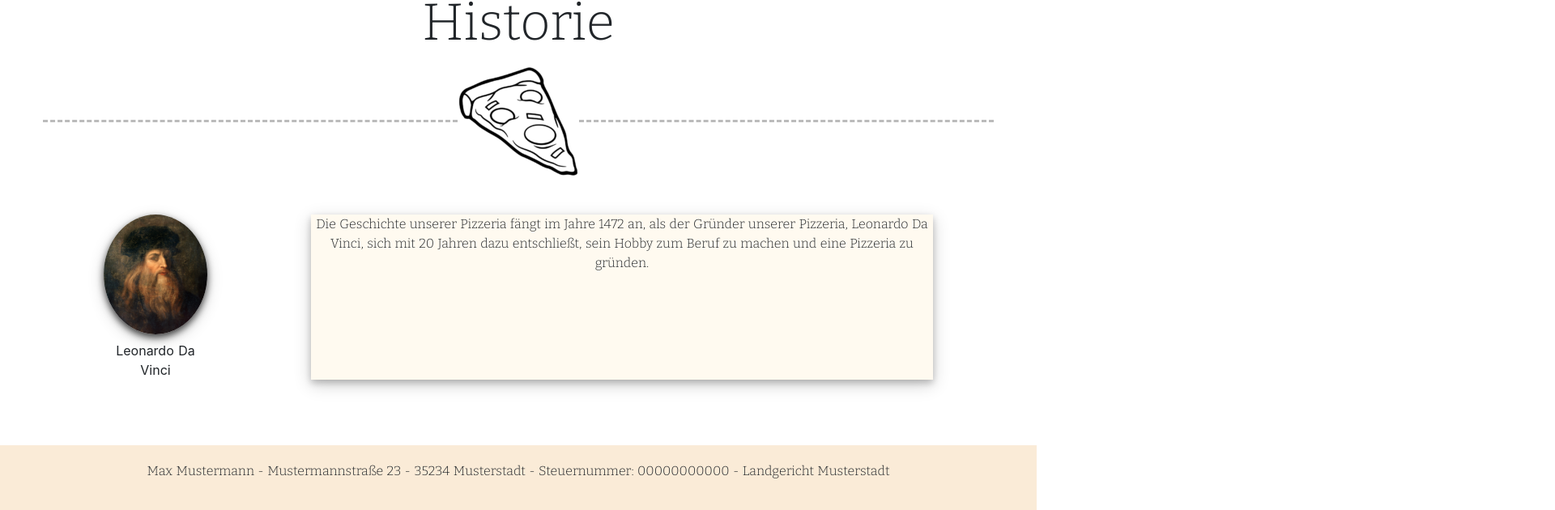
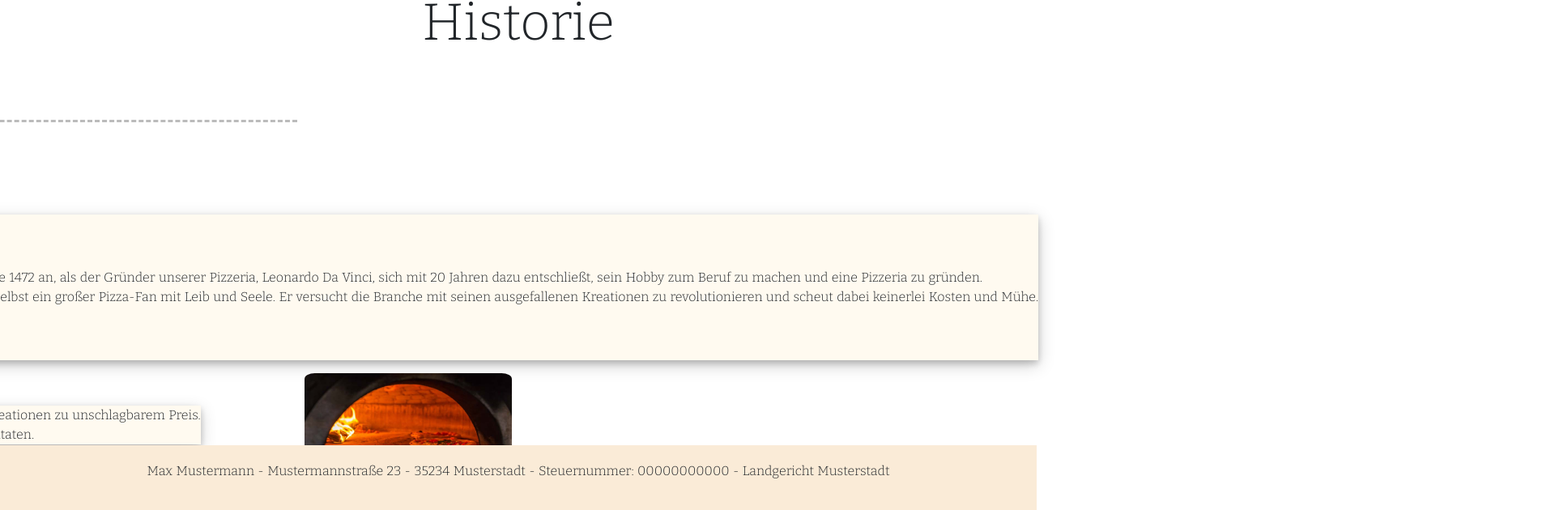
Before and after one commit to Fidelityyy/DaVinciNuxt, a Nuxt app: page /historie in a window 1280 px wide. Shown: the part 170-800 px from the top of the page at 81% size, 1920 px wide, since content can reach past the window. Built offline with nearby package versions, Linux system fonts and the light colour scheme.

Commit message:
Historie weiter verfeinert und Zahlungsmethode hinzugefügt

```diff
--- a/pages/historie.vue
+++ b/pages/historie.vue
@@ -4,26 +4,57 @@
       <Navbar />
     </div>
     <div id="body">
-      <h1>Historie</h1>
+      <h1 id = "überschrift">Historie</h1>
       <div id="erstercontainer">
         <hr class="dashed" />
         <img src="~assets/pizza2.png" alt="Pizza vector" /><img />
         <hr class="dashed" />
       </div>
-      <div id = "leonardocontainer">
-      <div id="leonardobox">
-        <img src="~assets/davinciportait.jpg" id = "leonardobild"/>
-        <p id="#leonardobildunterschrift">Leonardo Da Vinci</p>
-      </div>
-          <p id="leonardotext">
-          Die Geschichte unserer Pizzeria fängt im Jahre 1472 an, als der
+      <div id="leonardocontainer">
+        <div id="leonardobox">
+          <img src="~assets/davinciportait.jpg" id="leonardobild" />
+          <p id="#leonardobildunterschrift">Leonardo Da Vinci</p>
+        </div>
+        <p id="leonardotext">
+          Die Geschichte unseres Unternehmens fängt im Jahre 1472 an, als der
           Gründer unserer Pizzeria, Leonardo Da Vinci, sich mit 20 Jahren dazu
           entschließt, sein Hobby zum Beruf zu machen und eine Pizzeria zu
-          gründen.
+          gründen.<br />Da Vinci - eher bekannt durch seine literarischen Werke
+          - ist selbst ein großer Pizza-Fan mit Leib und Seele. Er versucht die
+          Branche mit seinen ausgefallenen Kreationen zu revolutionieren und
+          scheut dabei keinerlei Kosten und Mühe.
         </p>
       </div>
+      <div id="ofenpizzabox">
+        <p id="ofentext">
+          Diese Einstellung von Da Vinci haben wir uns zum Motto gemacht! Wir
+          bieten Ihnen stets neue Kreationen zu unschlagbarem Preis. <br />
+          Hierfür verwenden wir natürliche stets frische und echt italienische
+          Zutaten.
+        </p>
+        <img src="~assets/ofenpizza.jpg" id="ofenpizza" />
+      </div>
+      <div id="pizzeria">
+        <img src="~assets/pizzeria.webp" id="pizzeriabild" /><img />
+        <p id="pizzeriatext">
+          Unser Ristorante bietet Ihnen ein Ambiente, das seinesgleichen sucht.
+          Genießen Sie eine leckere Margherita-Pizza, während Sie den Abend auf
+          unserer Terasse mit Meeresblick ausklingen lassen oder entspannen Sie
+          sich an unserem Kamin zu einem köstlichen Cappucino.
+        </p>
+      </div>
+      <div id = "zahlungsmethoden">
+        <img src = "~assets/kreditkarte.png"/>
+        <h1 id = "zahlungsüberschrift">Haben Sie mal nicht das nötige Geld dabei? Kein Problem!</h1>
+        <p1 id ="zahlungsmethodentext">Bei uns können Sie in Bar oder bequem per Debitkarte bezahlen - natürlich kontaktlos!</p1>
+      </div>
     </div>
-    <div id="footer"><p>Max Mustermann - Mustermannstraße 23 - 35234 Musterstadt - Steuernummer: 00000000000 - Landgericht Musterstadt</p></div>
+    <div id="footer">
+      <p>
+        Max Mustermann - Mustermannstraße 23 - 35234 Musterstadt - Steuernummer:
+        00000000000 - Landgericht Musterstadt
+      </p>
+    </div>
   </div>
 </template>
 
@@ -86,12 +117,25 @@ hr.dashed {
 }
 
 #leonardotext {
+  display: flex;
+  align-items: center;
   text-align: center;
   margin-right: 10vw;
   margin-left: 10vw;
   font-family: "Bitter", serif;
   background-color: floralwhite;
-  box-shadow: 0 4px 8px 0 rgba(0, 0, 0, 0.2), 0 6px 20px 0 rgba(0, 0, 0, 0.19)
+  box-shadow: 0 4px 8px 0 rgba(0, 0, 0, 0.2), 0 6px 20px 0 rgba(0, 0, 0, 0.19);
+}
+
+#ofentext {
+  display: flex;
+  align-items: center;
+  text-align: center;
+  margin-right: 10vw;
+  margin-left: 10vw;
+  font-family: "Bitter", serif;
+  background-color: floralwhite;
+  box-shadow: 0 4px 8px 0 rgba(0, 0, 0, 0.2), 0 6px 20px 0 rgba(0, 0, 0, 0.19);
 }
 
 #leonardobox {
@@ -103,8 +147,21 @@ hr.dashed {
 }
 
 #leonardocontainer {
-  display:flex;
+  display: flex;
   margin-top: 5vh;
+}
+
+#ofenpizzabox {
+  display: flex;
+  flex-direction: row;
+  align-items: center;
+}
+
+#ofenpizza {
+  border-radius: 5%;
+  width: 20vw;
+  height: auto;
+  margin-right: 10vw;
 }
 
 #leonardobild {
@@ -112,25 +169,64 @@ hr.dashed {
   width: 10vw;
   margin-bottom: 1vh;
   height: auto;
-  box-shadow: 0 4px 8px 0 rgba(0, 0, 0, 0.7), 0 6px 20px 0 rgba(0, 0, 0, 0.19)
+  box-shadow: 0 4px 8px 0 rgba(0, 0, 0, 0.7), 0 6px 20px 0 rgba(0, 0, 0, 0.19);
 }
 
 #leonardobildunterschrift {
   font-family: "Great Vibes", cursive;
 }
+#pizzeriatext {
+  display: flex;
+  align-items: center;
+  text-align: center;
+  margin-right: 10vw;
+  margin-left: 10vw;
+  font-family: "Bitter", serif;
+  background-color: floralwhite;
+  box-shadow: 0 4px 8px 0 rgba(0, 0, 0, 0.2), 0 6px 20px 0 rgba(0, 0, 0, 0.19);
+}
+
+#pizzeriabild {
+  border-radius: 5%;
+  width: 20vw;
+  height: auto;
+  margin-left: 10vw;
+}
+
+#pizzeria {
+  display: flex;
+  flex-direction: row;
+  justify-content: center;
+  align-items: center;
+}
+
+#zahlungsmethoden {
+  background-color: bisque;
+  margin-top: 5vh;
+}
+
+#zahlungsüberschrift {
+  font-family: "Bitter", serif;
+  font-size: 4vh;
+}
+
+#zahlungsmethodentext {
+  display:flex;
+  justify-content: center;
+}
+
+#überschrift {
+  text-align: center;
+  font-family: "Bitter", serif;
+  font-size: 8vh;
+}
 
 #footer {
-  display:flex;
+  display: flex;
   width: 100vw;
   background-color: antiquewhite;
   font-family: "Bitter", serif;
   justify-content: center;
   align-items: center;
 }
-
-h1 {
-  text-align: center;
-  font-family: "Bitter", serif;
-  font-size: 8vh;
-}
 </style>
--- a/pages/kontakt.vue
+++ b/pages/kontakt.vue
@@ -10,6 +10,10 @@
         <img src="~assets/pizza2.png" alt="Pizza vector" /><img />
         <hr class="dashed" />
       </div>
+      <h2>
+        Wir sind neugierig auf Ihr Feedback! Schreiben Sie uns gerne eine
+        Nachricht.
+      </h2>
       <div>
         <div class="container">
           <form action="action_page.php">
@@ -49,7 +53,12 @@
         </div>
       </div>
     </div>
-    <div id="footer"><p>Max Mustermann - Mustermannstraße 23 - 35234 Musterstadt - Steuernummer: 00000000000 - Landgericht Musterstadt</p></div>
+    <div id="footer">
+      <p>
+        Max Mustermann - Mustermannstraße 23 - 35234 Musterstadt - Steuernummer:
+        00000000000 - Landgericht Musterstadt
+      </p>
+    </div>
   </div>
 </template>
 
@@ -95,7 +104,7 @@ export default {};
 }
 
 #footer {
-  display:flex;
+  display: flex;
   width: 100vw;
   background-color: antiquewhite;
   font-family: "Bitter", serif;
@@ -111,6 +120,13 @@ h1 {
   text-align: center;
   font-family: "Bitter", serif;
   font-size: 8vh;
+}
+
+h2 {
+  font-family: "Bitter", serif;
+  font-size: 3vh;
+  margin-top: 3vh;
+  margin-bottom: 5vh;
 }
 
 hr.dashed {
```
Also changed, not shown: assets/kreditkarte.png (added), assets/pizzeria.webp (added).
